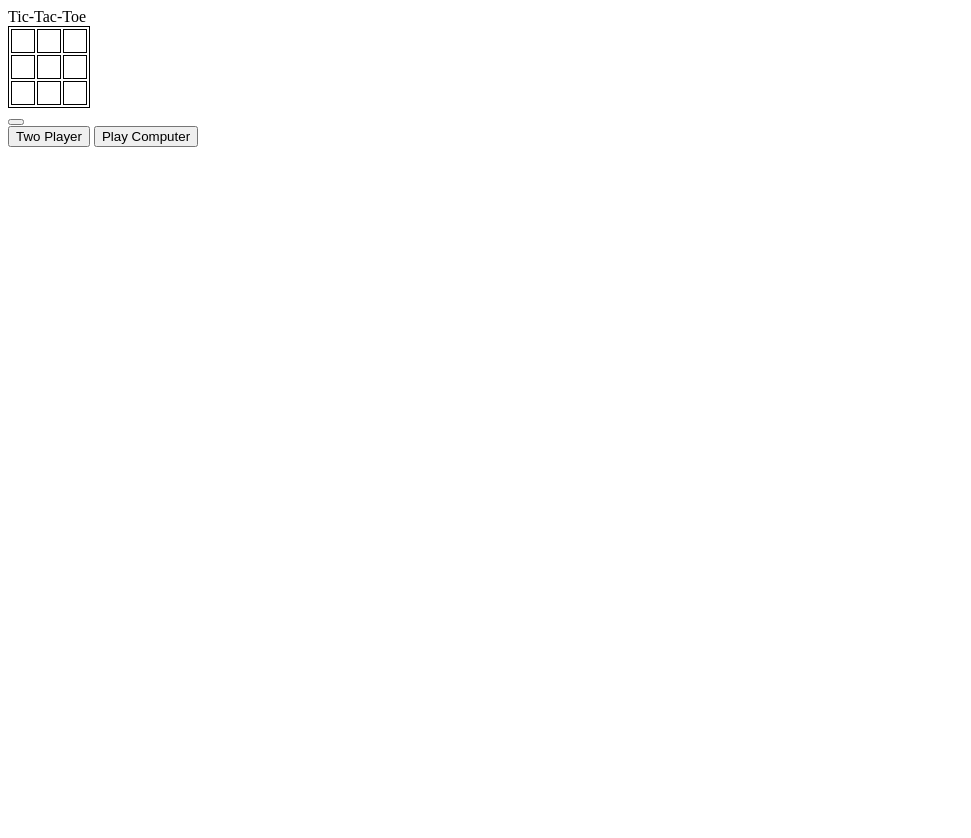
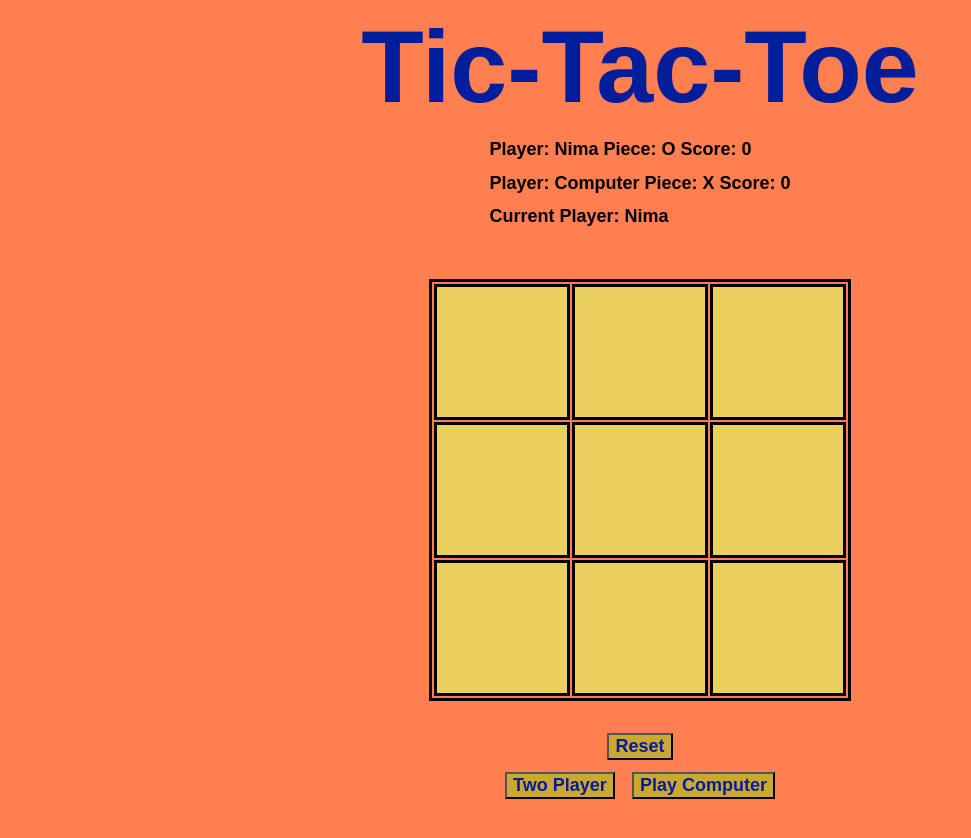
Before and after one commit to nima-m-git/tic-tac-toe, a plain HTML site: page index.html in a window 1280 px wide. Shown: the whole page, without its empty margins (0-971 px from the left). Before the commit the page ends 800 px from the top, so only its background shows below. Drawn offline with Linux system fonts and the light colour scheme.

Commit message:
basic design layout

```diff
--- a/index.html
+++ b/index.html
@@ -4,26 +4,28 @@
         <meta charset="utf-8" />
         <link rel='stylesheet' type='text/css' href='styles.css'>
     </head>
-    <header>
-        Tic-Tac-Toe
-    </header>
     <body>
+        <div class='page'>
+            <h1>Tic-Tac-Toe</h1>
             <div id='display'>
                 <div id='players'>
-                <div id='player1Screen'></div>
-                <div id='player2Screen'></div>
-                <div id='currentPlayerScreen'></div>
+                    <div id='player1Screen' class='screen'></div>
+                    <div id='player2Screen' class='screen'></div>
+                    <div id='currentPlayerScreen' class='screen'></div>
                 </div>
             </div>
+
             <div id='gameboard'></div>
+
             <button id='reset' onclick="gameplay.startGame()"></button>
             <div id='playerChoices'>
                 <button id='twoPlayer' onclick="players.playerChoice('human')">Two Player</button>
                 <button id='computerPlay' onclick="players.playerChoice('computer')">Play Computer</button>
             </div>
 
-        <h4 id='messageScreen'></h4>
-        <h3 id='winnerScreen'></h3>
+            <h4 id='messageScreen' class='screen'></h4>
+            <h3 id='winnerScreen' class='screen'></h3>
+        </div>
     </body>
 
     <script src='scripts.js'></script>
--- a/scripts.js
+++ b/scripts.js
@@ -179,3 +179,9 @@ let players = (function() {
 
 //      TESTS/INITS     \\
 gameboard.displayBoard(); //move
+
+player1 = players.player('nima');
+player2 = players.player('computer', computer=true);
+resetButton.textContent = 'Reset';
+
+gameplay.startGame();
--- a/styles.css
+++ b/styles.css
@@ -1,8 +1,50 @@
+* {
+    background-color: coral;
+    font-family: Arial, Helvetica, sans-serif;
+}
+
+.page {
+    display: flex;
+    flex-direction: column;
+    align-items: center;
+}
+
 td, table {
-    border: 1px solid black;
+    border: 3px solid black;
+}
+
+table {
+    margin-top: 3vw;
+    margin-bottom: 2vw;
 }
 
 td {
-    width: 20px;
-    height: 20px;
+    width: 10vw;
+    height: 10vw;
+    text-align: center;
+    font-size: 8vw;
+
+    background-color: rgb(233, 208, 95);
 }
+
+button {
+    background-color: rgb(204, 168, 50);
+    font-size: large;
+    margin: 0.5vw;
+    color: rgb(0, 29, 156);
+    font-weight: 600;
+}
+
+.screen {
+    font-size: large;
+    margin: 1vw;
+    font-weight: 800;
+    text-transform: capitalize;
+}
+
+h1 {
+    font-size: 8vw;
+    color: rgb(0, 29, 156);
+    font-family: fantasy;
+    margin: auto;
+}
```
Lines whose indentation alone changed are shown as unchanged.
